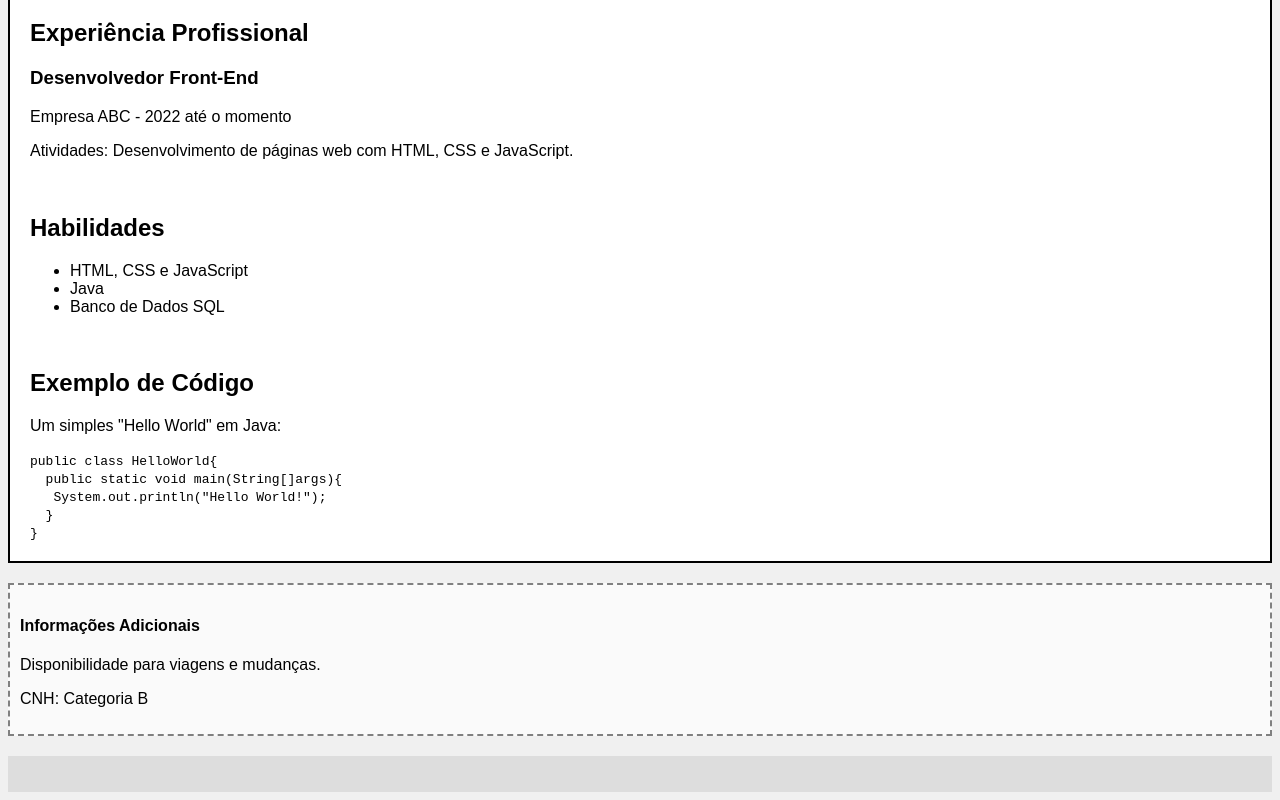
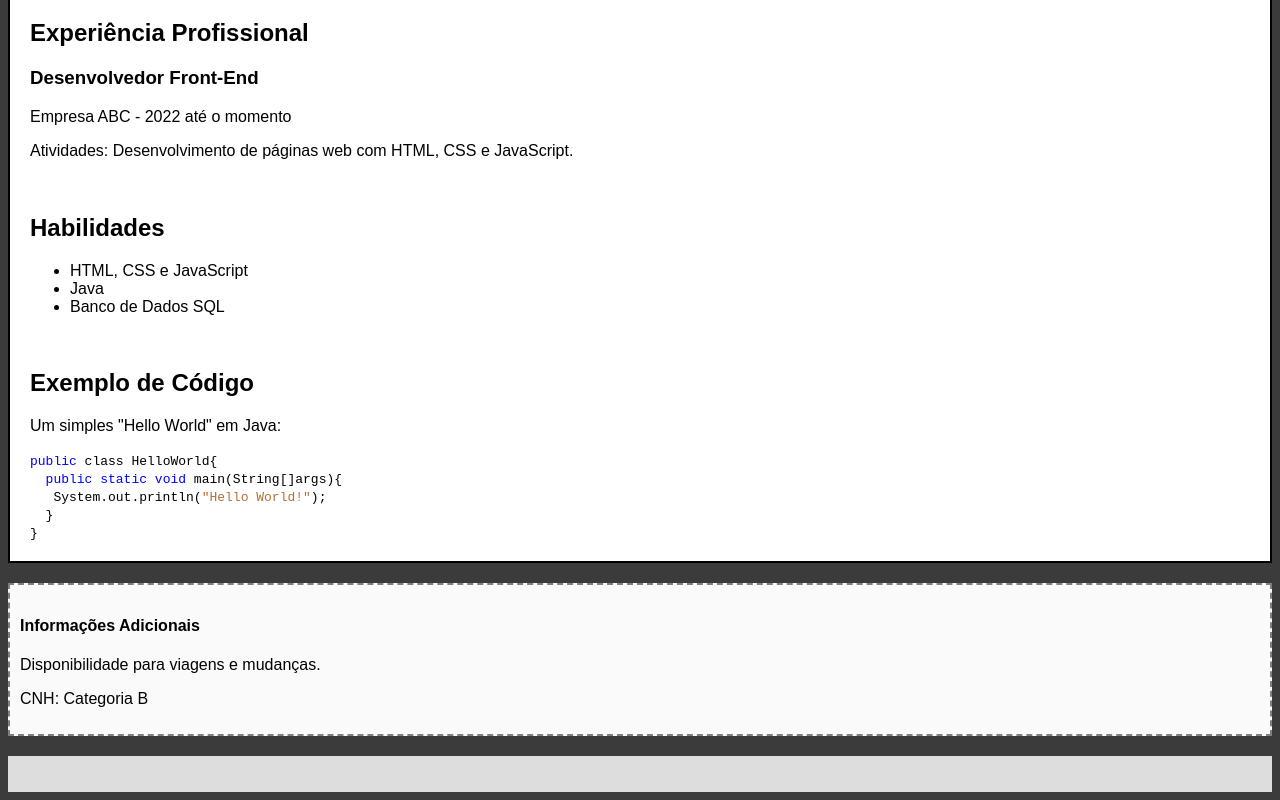
Before and after one commit to Alveszy/Atividade-21-08-2025, a plain HTML site: page curriculo.html in a window 1280 px wide. Shown: the part 477-1277 px from the top of the page. Drawn offline with Linux system fonts and the light colour scheme.

Commit message:
Adicionei cor ao codigo exemplo na parte de Habilidades e troquei a cor de fundo da pagina

```diff
--- a/curriculo.html
+++ b/curriculo.html
@@ -7,7 +7,7 @@
     <title>Currículo - Exemplo</title>
 </head>
 <!-- Aplicando cor de fundo diretamente no body(vai ficar na pagina toda!) -->
-<body style="background-color: #f0f0f0; font-family: Arial, sans-serif;">
+<body style="background-color: #3c3b3b; font-family: Arial, sans-serif;">
 
     <!-- Conteúdo Principal -->
     <main style="border-style: solid; border-width: 2px; border-color: black; padding: 20px; background-color: white;">
@@ -45,9 +45,9 @@
         <h2>Exemplo de Código</h2>
         <p>Um simples "Hello World" em Java:</p>
         <code>
-            public class HelloWorld{ <br>
-            &nbsp; public static void main(String[]args){<br>
-            &nbsp;&nbsp; System.out.println("Hello World!");<br>
+             <span style="color:blue;">public</span> class HelloWorld{ <br>
+            &nbsp; <span style="color:blue;">public static void</span> main(String[]args){<br>
+            &nbsp;&nbsp; System.out.println(<span style="color:rgb(182, 110, 52);">"Hello World!"</span>);<br>
             &nbsp; }<br>
             }
         </code>
```
